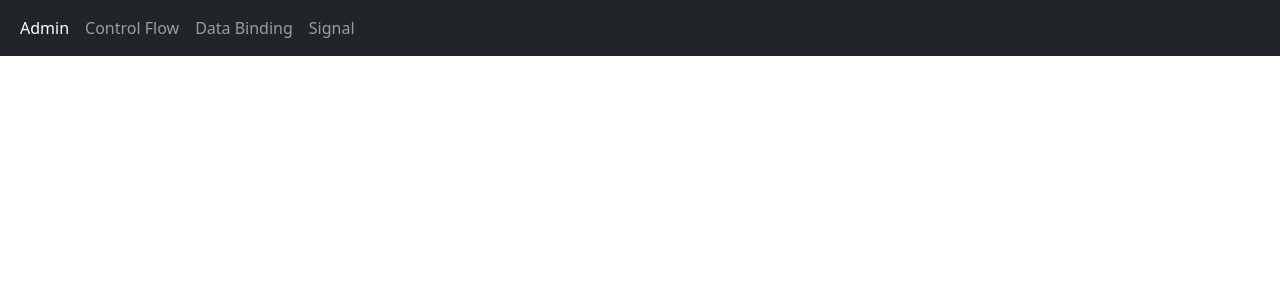
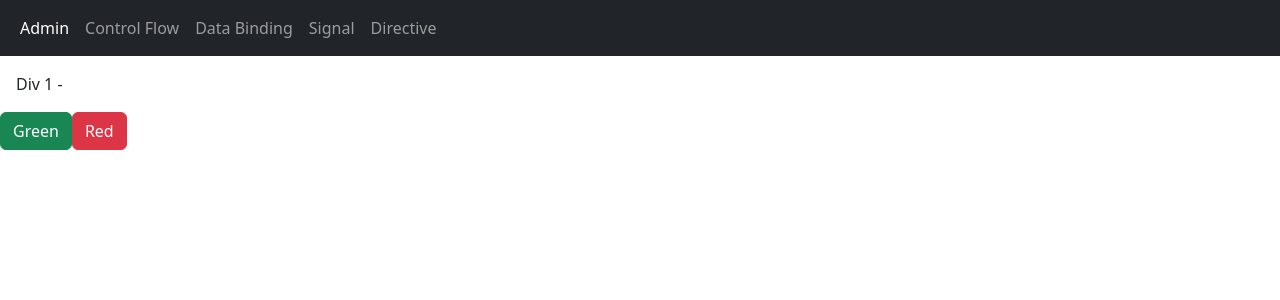
Before and after one commit to wahwahmayphu/angualr20-app, an Angular app in the folder angular20Tutorial/: page /Attribute-dir in a window 1280 px wide. Before the commit this address led to /. Shown: the top 300 px of the page. Built offline with nearby package versions, Linux system fonts and the light colour scheme.

Commit message:
create attribute directive and add NgClass

```diff
--- a/angular20Tutorial/src/app/app.html
+++ b/angular20Tutorial/src/app/app.html
@@ -44,6 +44,9 @@
       <li class="nav-item">
         <a class="nav-link" routerLink="signal">Signal</a>
       </li>
+            <li class="nav-item">
+        <a class="nav-link" routerLink="Attribute-dir">Directive</a>
+      </li>
     </ul>
   </div>
 </nav>
--- a/angular20Tutorial/src/app/app.routes.ts
+++ b/angular20Tutorial/src/app/app.routes.ts
@@ -3,6 +3,7 @@
 import { ControlFlow } from './components/control-flow/control-flow';
 import { DataBinding } from './components/data-binding/data-binding';
 import { SignalEx } from './components/signal-ex/signal-ex';
+import { AttDirective } from './components/att-directive/att-directive';
 
 export const routes: Routes = [
    {
@@ -21,6 +22,10 @@
    {
       path:'signal',
       component: SignalEx
+   },
+   {
+      path: 'Attribute-dir',
+      component: AttDirective
    }
 
 ];
--- /dev/null
+++ b/angular20Tutorial/src/app/components/att-directive/att-directive.html
@@ -0,0 +1,16 @@
+<div class="row">
+   <div class="col-3" [ngClass]="div1ClassName()">
+      <div class="p-3">
+         Div 1 - {{div1ClassName()}}
+      </div>
+
+   </div>
+</div>
+
+<div class="row">
+   <div class="col-3">
+      <button class="btn btn-success" (click)="setBgClass('bg-success')">Green</button>
+      <button class="btn btn-danger" (click)="setBgClass('bg-danger')">Red</button>
+
+   </div>
+</div>
--- /dev/null
+++ b/angular20Tutorial/src/app/components/att-directive/att-directive.ts
@@ -0,0 +1,17 @@
+import { NgClass } from '@angular/common';
+import { Component, signal } from '@angular/core';
+
+@Component({
+  selector: 'app-att-directive',
+  imports: [NgClass],
+  templateUrl: './att-directive.html',
+  styleUrl: './att-directive.css'
+})
+export class AttDirective {
+
+  div1ClassName = signal<String>("");
+
+  setBgClass(className: string){
+    this.div1ClassName.set(className)
+  }
+}
```
Also changed, not shown: angular20Tutorial/src/app/components/att-directive/att-directive.css (added), 1 other file (tests, documents, lock files or other folders).
